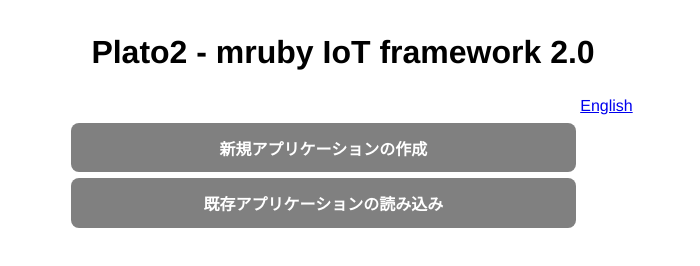
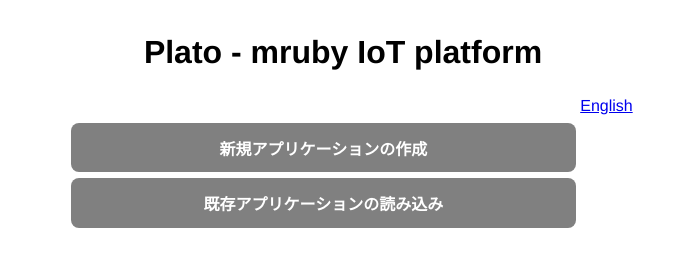
Before and after one commit to mruby-plato/plato-ui, an Electron app: page src/index.html in a window 700 px wide. Drawn offline with Linux system fonts and the light colour scheme; no server answers.

Commit message:
Update title.

```diff
--- a/src/index.html
+++ b/src/index.html
@@ -12,7 +12,7 @@
   <body>
     <div class="outer" align="center">
       <table>
-        <tr><td colspan="3" align="center"><h1>Plato2 - mruby IoT framework 2.0</h1></td></tr>
+        <tr><td colspan="3" align="center"><h1>Plato - mruby IoT platform</h1></td></tr>
         <tr>
           <td colspan="2"></td>
           <td>
```
